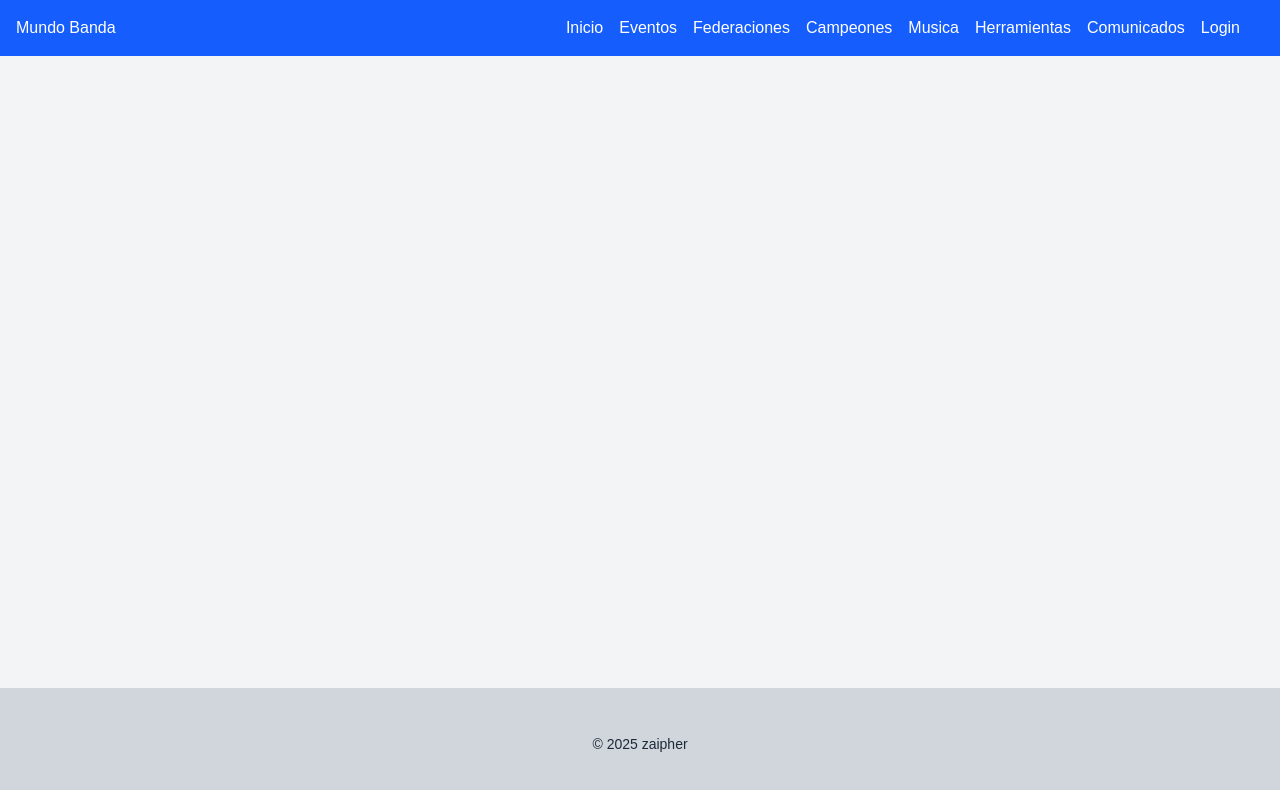
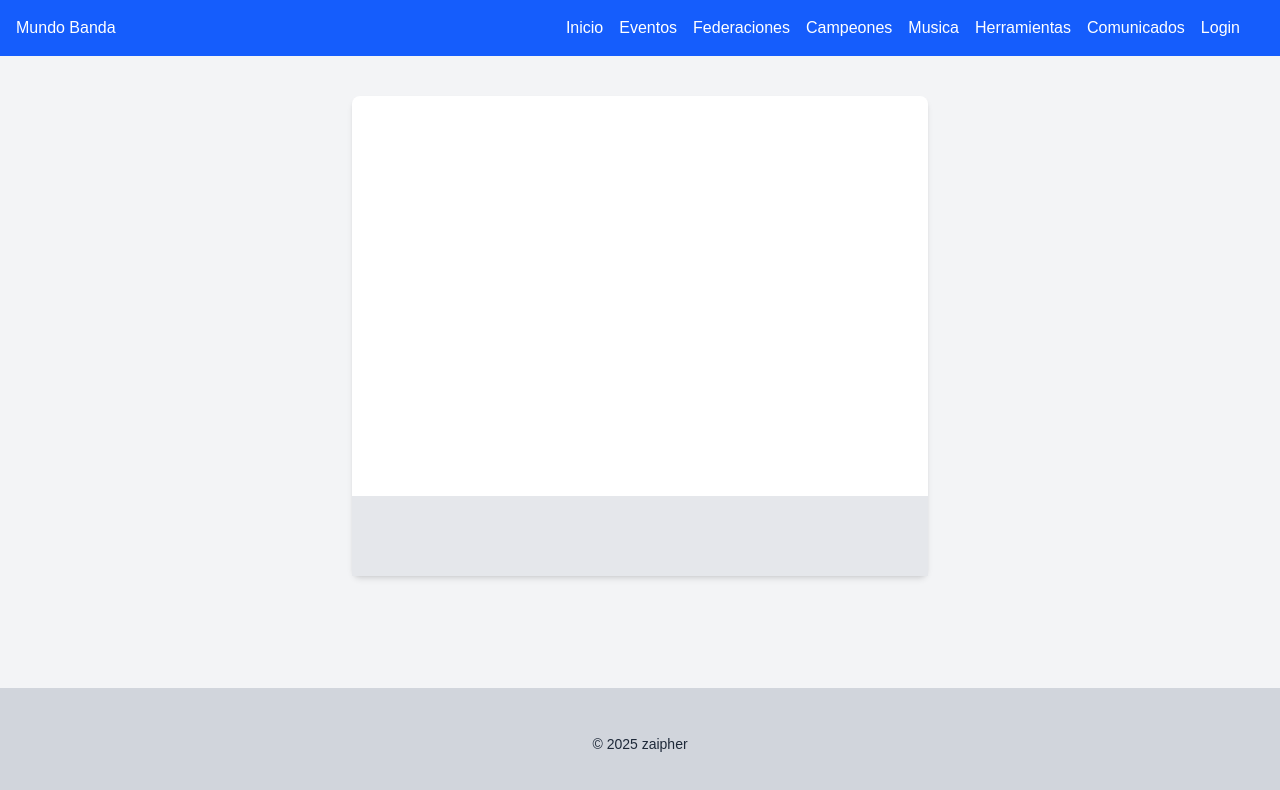
Before and after one commit to OscarMrzz/mundoBanda, a Next.js app: page /campeones in a window 1280 px wide. Shown: the top 790 px of the page. Built offline with nearby package versions, Linux system fonts and the light colour scheme.

Commit message:
Prueba de bienvenida

```diff
--- a/src/app/campeones/page.tsx
+++ b/src/app/campeones/page.tsx
@@ -1,8 +1,10 @@
+import CardPremiados from '@/componet/card/CardPremiados'
 import React from 'react'
 
 const PageCampeones = () => {
   return (
-    <div>
+    <div className='w-xl ml-auto mr-auto  pt-10'>
+        <CardPremiados />
 
     </div>
   )
--- a/src/app/page.tsx
+++ b/src/app/page.tsx
@@ -8,6 +8,8 @@ const page = () => {
   return (
    <div>
     <h1 className='text-gray-800'>Bienvenido a mundo banda</h1>
+    <h1 className='text-gray-800'>Bienvenido a mundo banda</h1>
+
 
    </div>
   )
--- /dev/null
+++ b/src/componet/card/CardPremiados.tsx
@@ -0,0 +1,18 @@
+import React from 'react'
+
+
+const CardPremiados = () => {
+  return (
+    <div className='bg-white shadow-md rounded-lg  h-120 flex flex-col'>
+        <div className='flex-1 '>
+
+        </div>
+        <div className='bg-gray-200 w-full h-20'>
+
+        </div>
+
+    </div>
+  )
+}
+
+export default CardPremiados
```
